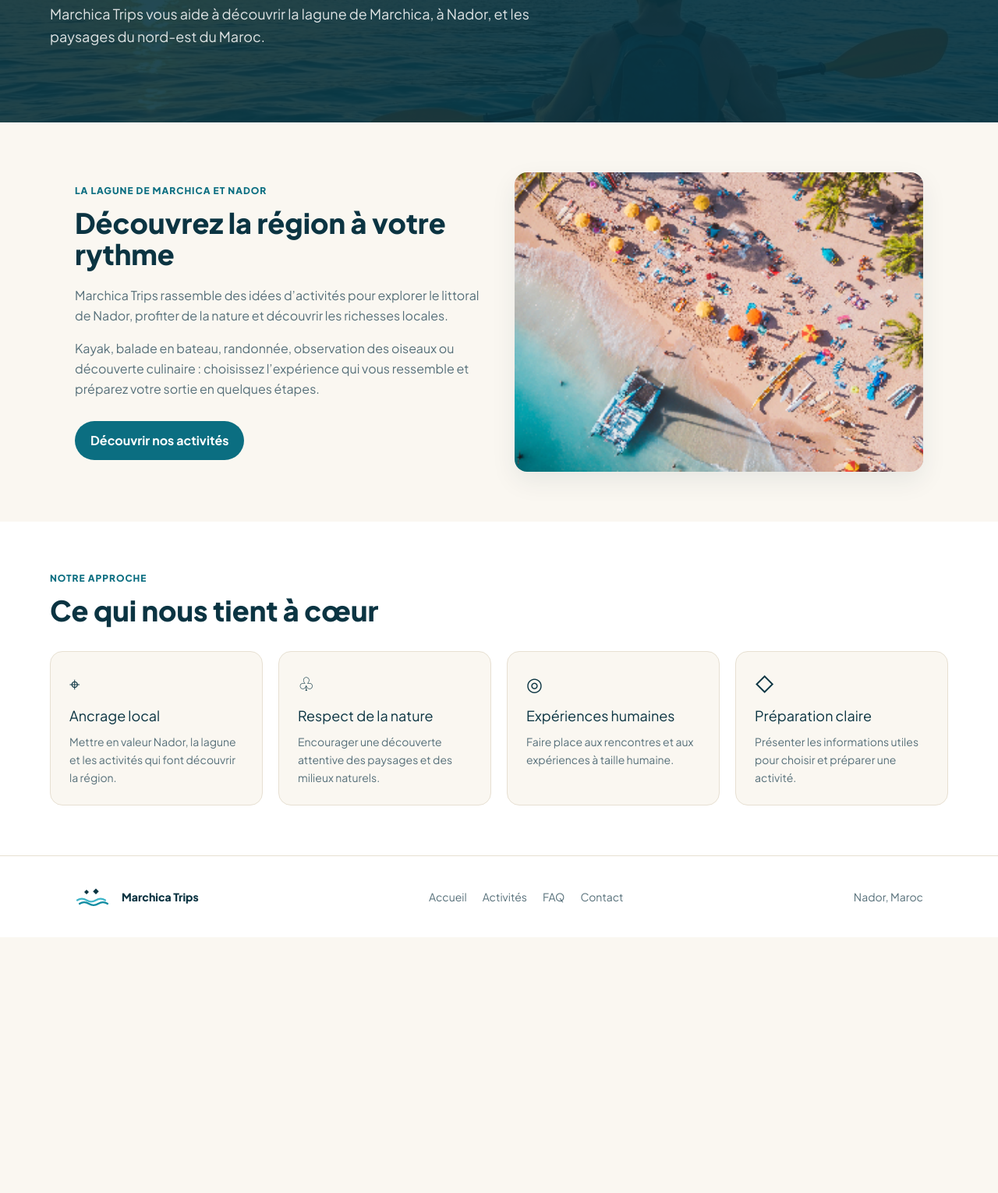
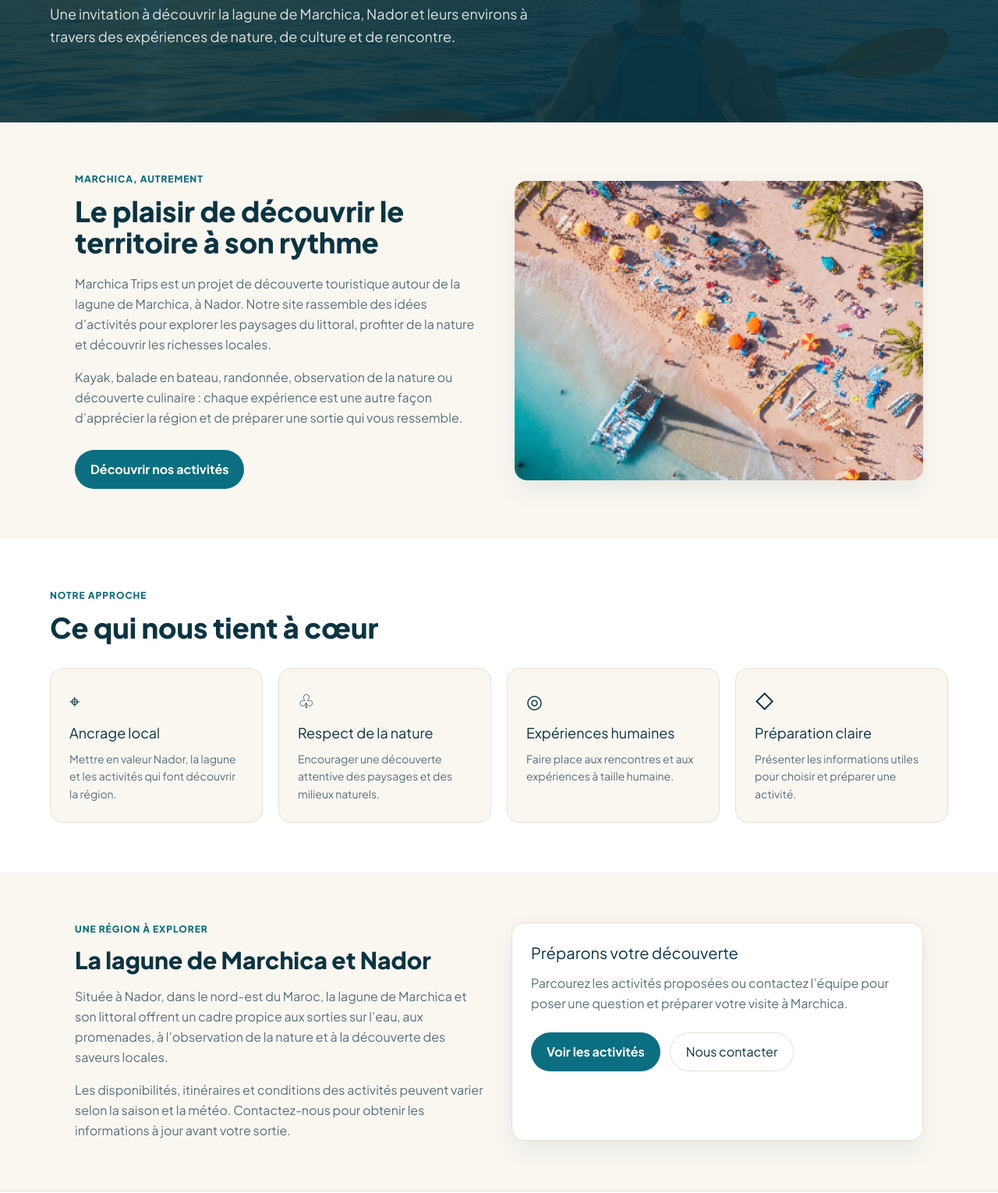
Before and after one commit to zakarya0roua/Marchica-Trips, a website built with Vite: page a-propos.html in a window 1280 px wide. Shown: the part 296-1826 px from the top of the page at 78% size. Before the commit the page ends 1498 px from the top, so only its background shows below. Built offline with nearby package versions, Linux system fonts and the light colour scheme.

Commit message:
Revert "Clarify and move About page introduction up"
This reverts commit 41407b112bfc7141d3d1ceae71a878507218c0f1.

```diff
--- a/a-propos.html
+++ b/a-propos.html
@@ -34,18 +34,18 @@
         <img class="absolute inset-0 -z-20 h-full w-full object-cover opacity-35" src="/images/hero_actevity.jpg" alt="">
         <div class="absolute inset-0 -z-10 bg-deep/70" aria-hidden="true"></div>
         <div class="mx-auto w-full max-w-content">
-          <p class="eyebrow text-primary-light">Notre projet</p>
+          <p class="eyebrow text-primary-light">Notre histoire, notre région</p>
           <h1 class="mt-3 max-w-3xl font-display text-4xl font-bold leading-tight md:text-6xl">À propos de Marchica Trips</h1>
-          <p class="mt-5 max-w-2xl text-lg leading-relaxed text-white/85">Marchica Trips vous aide à découvrir la lagune de Marchica, à Nador, et les paysages du nord-est du Maroc.</p>
+          <p class="mt-5 max-w-2xl text-lg leading-relaxed text-white/85">Une invitation à découvrir la lagune de Marchica, Nador et leurs environs à travers des expériences de nature, de culture et de rencontre.</p>
         </div>
       </section>
 
       <section class="mx-auto grid max-w-content gap-10 px-5 py-12 md:px-8 md:py-16 lg:grid-cols-2 lg:items-center">
         <div>
-          <p class="eyebrow mb-3">La lagune de Marchica et Nador</p>
-          <h2 class="section-title text-3xl md:text-4xl">Découvrez la région à votre rythme</h2>
-          <p class="mt-5 leading-relaxed text-muted">Marchica Trips rassemble des idées d’activités pour explorer le littoral de Nador, profiter de la nature et découvrir les richesses locales.</p>
-          <p class="mt-4 leading-relaxed text-muted">Kayak, balade en bateau, randonnée, observation des oiseaux ou découverte culinaire : choisissez l’expérience qui vous ressemble et préparez votre sortie en quelques étapes.</p>
+          <p class="eyebrow mb-3">Marchica, autrement</p>
+          <h2 class="section-title text-3xl md:text-4xl">Le plaisir de découvrir le territoire à son rythme</h2>
+          <p class="mt-5 leading-relaxed text-muted">Marchica Trips est un projet de découverte touristique autour de la lagune de Marchica, à Nador. Notre site rassemble des idées d’activités pour explorer les paysages du littoral, profiter de la nature et découvrir les richesses locales.</p>
+          <p class="mt-4 leading-relaxed text-muted">Kayak, balade en bateau, randonnée, observation de la nature ou découverte culinaire : chaque expérience est une autre façon d’apprécier la région et de préparer une sortie qui vous ressemble.</p>
           <a class="button mt-7" href="%BASE_URL%activites.html">Découvrir nos activités</a>
         </div>
         <img class="h-72 w-full rounded-card object-cover shadow-card md:h-96" src="/images/marchica-plage.webp" alt="Vue du littoral et de la lagune de Marchica">
@@ -75,6 +75,23 @@
           </div>
         </div>
       </section>
+
+      <section class="mx-auto grid max-w-content gap-8 px-5 py-12 md:px-8 md:py-16 lg:grid-cols-[1fr_1fr]">
+        <div>
+          <p class="eyebrow mb-3">Une région à explorer</p>
+          <h2 class="section-title text-3xl">La lagune de Marchica et Nador</h2>
+          <p class="mt-4 leading-relaxed text-muted">Située à Nador, dans le nord-est du Maroc, la lagune de Marchica et son littoral offrent un cadre propice aux sorties sur l’eau, aux promenades, à l’observation de la nature et à la découverte des saveurs locales.</p>
+          <p class="mt-4 leading-relaxed text-muted">Les disponibilités, itinéraires et conditions des activités peuvent varier selon la saison et la météo. Contactez-nous pour obtenir les informations à jour avant votre sortie.</p>
+        </div>
+        <aside class="rounded-card border border-line bg-paper p-6 shadow-card">
+          <h2 class="font-display text-xl font-bold">Préparons votre découverte</h2>
+          <p class="mt-3 leading-relaxed text-muted">Parcourez les activités proposées ou contactez l’équipe pour poser une question et préparer votre visite à Marchica.</p>
+          <div class="mt-6 flex flex-wrap gap-3">
+            <a class="button" href="%BASE_URL%activites.html">Voir les activités</a>
+            <a class="inline-flex items-center justify-center rounded-full border border-line px-5 py-3 font-bold text-ink no-underline hover:bg-cream" href="%BASE_URL%contact.html">Nous contacter</a>
+          </div>
+        </aside>
+      </section>
     </main>
 
     <footer class="border-t border-line bg-paper">
```
